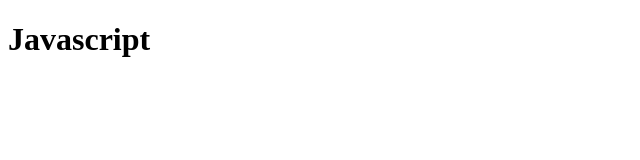
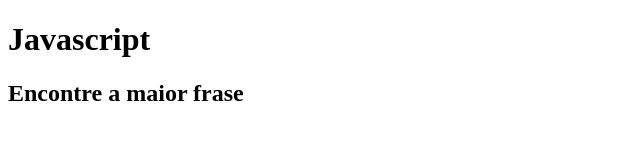
Before and after one commit to Adler-Sebastian/pda---javascript, a plain HTML site: page index.html in a window 1280 px wide. Shown: the whole page, without its empty margins (0-640 px from the left). Drawn offline with Linux system fonts and the light colour scheme.

Commit message:
linha 14 - h2 adicionado

```diff
--- a/index.html
+++ b/index.html
@@ -11,7 +11,7 @@
 <body>
   <header>
     <h1>Javascript</h1>
-
+    <h2>Encontre a maior frase</h2>
     <script src="script.js"></script>
   </header>
 </body>
```
